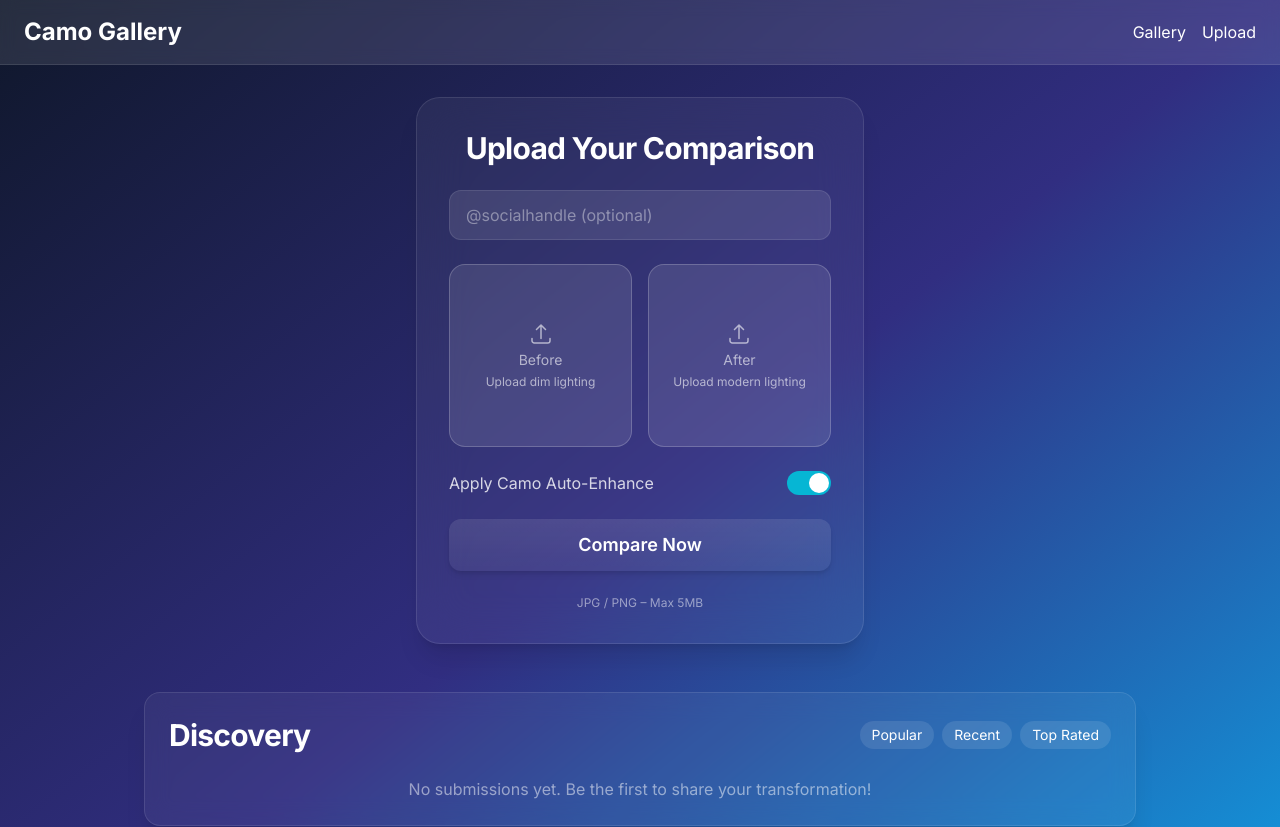
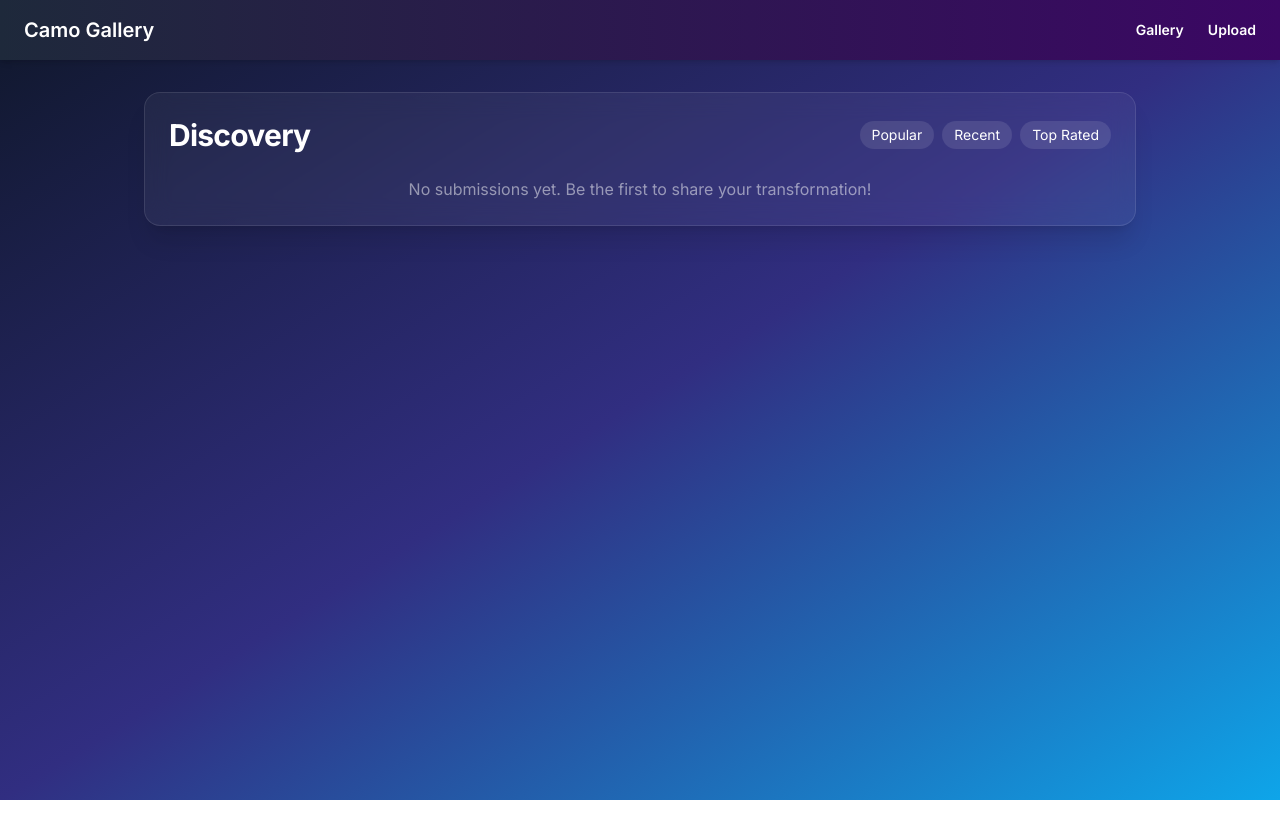
Before and after one commit to marcosSanchez-dev/camo-gallery-prototype, a React (Vite) app: page / in a window 1280 px wide. Shown: the top 827 px of the page. After the commit the page ends 800 px from the top, so only its background shows below. Built offline with nearby package versions, Linux system fonts and the light colour scheme.

Commit message:
feat: enable scene-based navigation between Gallery, UploadForm, and Comparison views with Navbar handlers

```diff
--- a/src/App.jsx
+++ b/src/App.jsx
@@ -7,18 +7,45 @@ import EngagementPanel from "./components/EngagementPanel";
 function App() {
   const [submissions, setSubmissions] = useState([]);
   const [selectedForCompare, setSelectedForCompare] = useState(null);
+  const [currentScene, setCurrentScene] = useState("gallery");
 
   const handleNewSubmission = (data) => {
     setSubmissions([data, ...submissions]);
+    setSelectedForCompare(data);
+    setCurrentScene("compare");
   };
+
+  const handleSelectCard = (item) => {
+    setSelectedForCompare(item);
+    setCurrentScene("compare");
+  };
+
+  const goToUpload = () => setCurrentScene("upload");
+  const goToGallery = () => setCurrentScene("gallery");
 
   return (
     <div className="min-h-screen bg-gradient-to-br from-[#0f172a] via-[#312e81] to-[#0ea5e9] text-white font-inter">
-      <Navbar />
-      <main className="max-w-5xl mx-auto px-4 py-8 space-y-12">
-        <UploadForm onSubmit={handleNewSubmission} />
-        <Gallery items={submissions} onSelect={setSelectedForCompare} />
-        <EngagementPanel entry={selectedForCompare} />
+      <Navbar goToUpload={goToUpload} goToGallery={goToGallery} />
+
+      <main className="max-w-5xl mx-auto px-4 py-8 space-y-12 transition-all duration-500">
+        {/* ESCENA 1: GALLERY */}
+        {currentScene === "gallery" && (
+          <Gallery
+            items={submissions}
+            onSelect={handleSelectCard}
+            onUploadClick={goToUpload}
+          />
+        )}
+
+        {/* ESCENA 2: FORMULARIO */}
+        {currentScene === "upload" && (
+          <UploadForm onSubmit={handleNewSubmission} onCancel={goToGallery} />
+        )}
+
+        {/* ESCENA 3: COMPARADOR */}
+        {currentScene === "compare" && (
+          <EngagementPanel entry={selectedForCompare} onBack={goToGallery} />
+        )}
       </main>
     </div>
   );
--- a/src/components/Navbar.jsx
+++ b/src/components/Navbar.jsx
@@ -1,14 +1,17 @@
-export default function Navbar() {
+export default function Navbar({ goToUpload, goToGallery }) {
   return (
-    <nav className="flex justify-between items-center px-6 py-4 bg-white/10 backdrop-blur border-b border-white/10 text-white">
-      <h1 className="text-2xl font-bold">Camo Gallery</h1>
-      <div className="space-x-4">
-        <a href="#" className="hover:underline">
+    <nav className="w-full px-6 py-4 bg-gradient-to-r from-[#1e293b] to-[#3b0764] flex justify-between items-center shadow-md text-white font-semibold">
+      <button onClick={goToGallery} className="text-xl hover:underline">
+        Camo Gallery
+      </button>
+
+      <div className="flex gap-6 text-sm">
+        <button onClick={goToGallery} className="hover:underline">
           Gallery
-        </a>
-        <a href="#" className="hover:underline">
+        </button>
+        <button onClick={goToUpload} className="hover:underline">
           Upload
-        </a>
+        </button>
       </div>
     </nav>
   );
```
